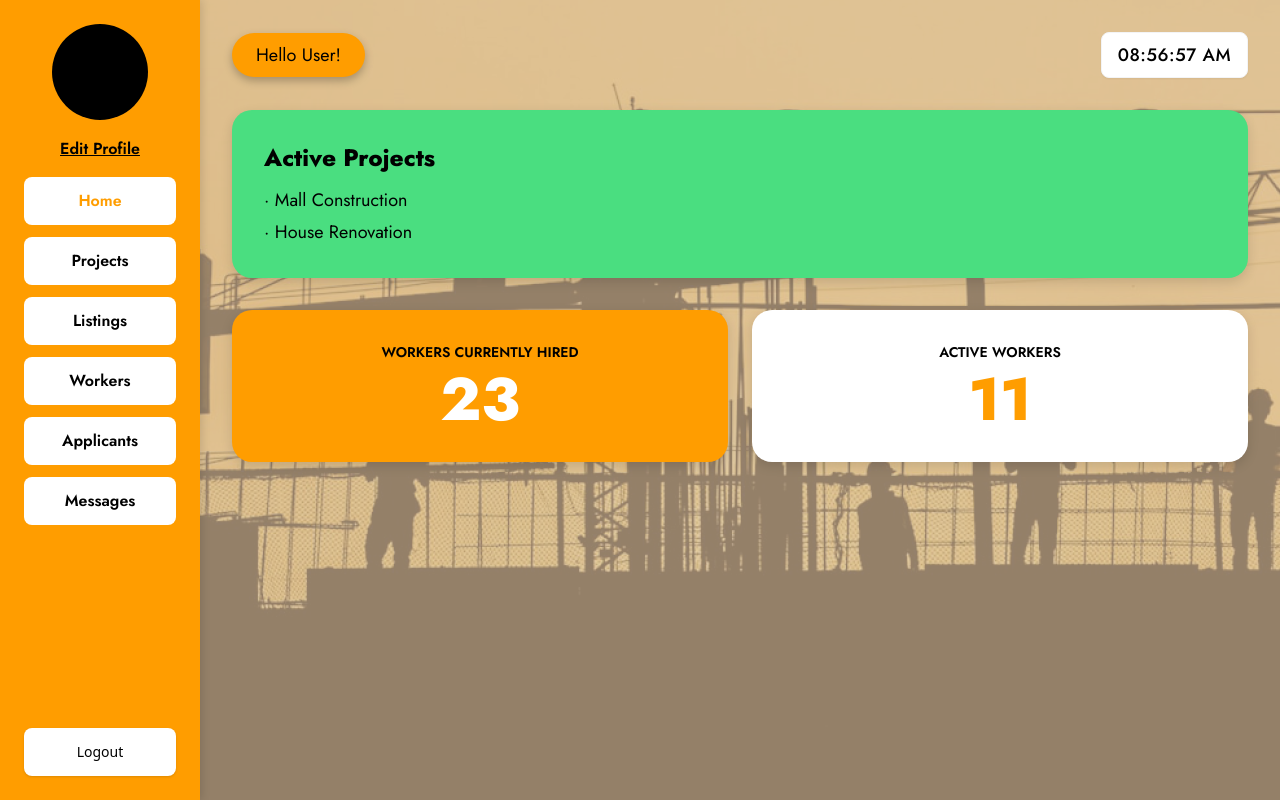
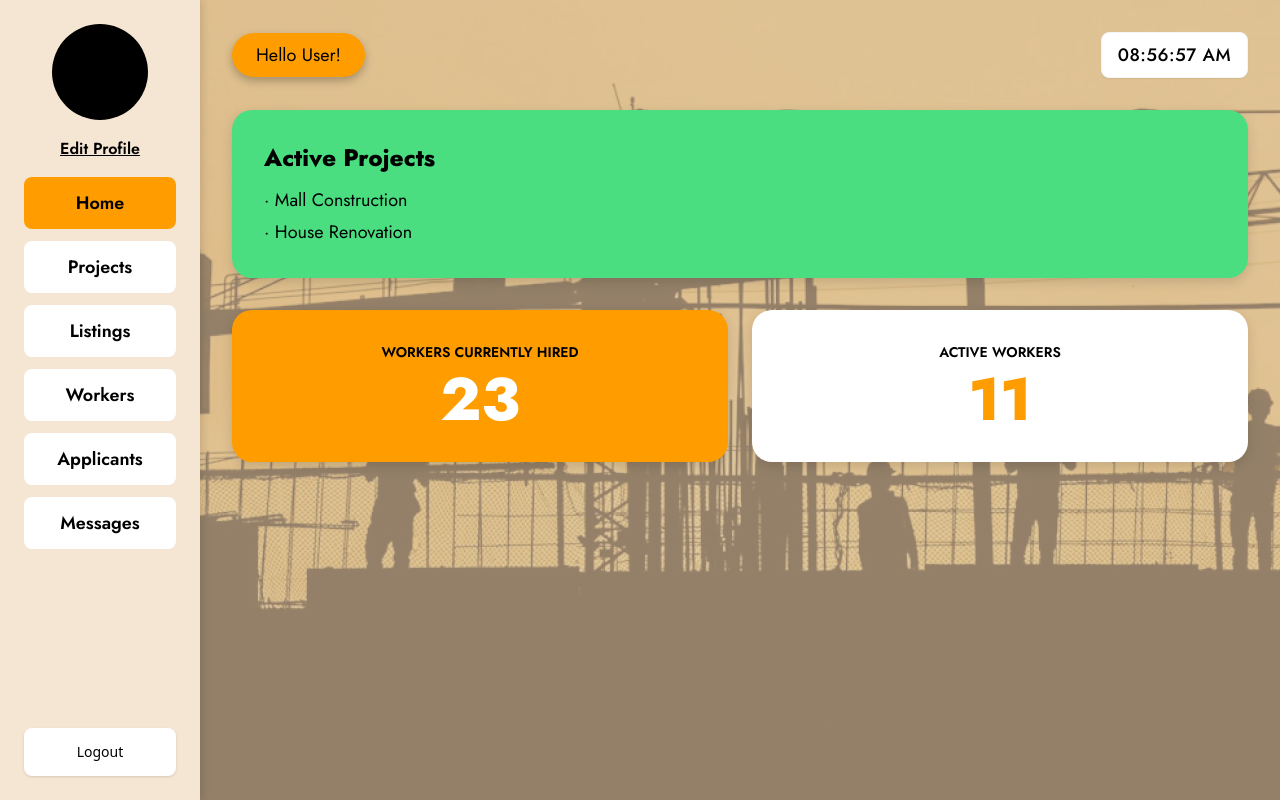
Before and after one commit to danielcanatoy/coconut, a React (Vite) app in the folder frontend/: page /to-hire in a window 1280 px wide. Built offline with nearby package versions, Linux system fonts and the light colour scheme.

Commit message:
Updated worker and company dashboard to same colors

```diff
--- a/frontend/src/screens/ToHirePage/ToHirePage.tsx
+++ b/frontend/src/screens/ToHirePage/ToHirePage.tsx
@@ -37,7 +37,7 @@ export const ToHirePage = (): JSX.Element => {
       />
 
       <div className="flex h-screen relative z-10">
-        <aside className="w-[200px] bg-[#ff9d00] shadow-[2px_0px_8px_#00000020] flex flex-col overflow-y-auto">
+        <aside className="w-[200px] bg-[#f5e6d3] shadow-[2px_0px_8px_#00000020] flex flex-col overflow-y-auto">
           <div className="p-6 space-y-4">
             <div className="text-center">
               <div className="w-24 h-24 bg-black rounded-full mx-auto mb-4" />
@@ -52,10 +52,10 @@ export const ToHirePage = (): JSX.Element => {
             <div className="space-y-3 mt-8">
               <button
                 onClick={() => setActiveSection("home")}
-                className={`w-full py-3 px-4 rounded-lg [font-family:'Jost',Helvetica] font-semibold text-base transition-colors ${
+                className={`w-full py-3 px-4 rounded-lg [font-family:'Jost',Helvetica] font-semibold text-lg transition-colors ${
                   activeSection === "home"
-                    ? "bg-white text-[#ff9d00]"
-                    : "bg-white text-black hover:bg-gray-100"
+                    ? "bg-[#ff9d00] text-black"
+                    : "bg-white text-black hover:bg-[#ffce80]"
                 }`}
               >
                 Home
@@ -63,10 +63,10 @@ export const ToHirePage = (): JSX.Element => {
 
               <button
                 onClick={() => setActiveSection("projects")}
-                className={`w-full py-3 px-4 rounded-lg [font-family:'Jost',Helvetica] font-semibold text-base transition-colors ${
+                className={`w-full py-3 px-4 rounded-lg [font-family:'Jost',Helvetica] font-semibold text-lg transition-colors ${
                   activeSection === "projects"
-                    ? "bg-white text-[#ff9d00]"
-                    : "bg-white text-black hover:bg-gray-100"
+                    ? "bg-[#ff9d00] text-black"
+                    : "bg-white text-black hover:bg-[#ffce80]"
                 }`}
               >
                 Projects
@@ -74,10 +74,10 @@ export const ToHirePage = (): JSX.Element => {
 
               <button
                 onClick={() => setActiveSection("listings")}
-                className={`w-full py-3 px-4 rounded-lg [font-family:'Jost',Helvetica] font-semibold text-base transition-colors ${
+                className={`w-full py-3 px-4 rounded-lg [font-family:'Jost',Helvetica] font-semibold text-lg transition-colors ${
                   activeSection === "listings"
-                    ? "bg-white text-[#ff9d00]"
-                    : "bg-white text-black hover:bg-gray-100"
+                    ? "bg-[#ff9d00] text-black"
+                    : "bg-white text-black hover:bg-[#ffce80]"
                 }`}
               >
                 Listings
@@ -85,10 +85,10 @@ export const ToHirePage = (): JSX.Element => {
 
               <button
                 onClick={() => setActiveSection("workers")}
-                className={`w-full py-3 px-4 rounded-lg [font-family:'Jost',Helvetica] font-semibold text-base transition-colors ${
+                className={`w-full py-3 px-4 rounded-lg [font-family:'Jost',Helvetica] font-semibold text-lg transition-colors ${
                   activeSection === "workers"
-                    ? "bg-white text-[#ff9d00]"
-                    : "bg-white text-black hover:bg-gray-100"
+                    ? "bg-[#ff9d00] text-black"
+                    : "bg-white text-black hover:bg-[#ffce80]"
                 }`}
               >
                 Workers
@@ -96,10 +96,10 @@ export const ToHirePage = (): JSX.Element => {
 
               <button
                 onClick={() => setActiveSection("applicants")}
-                className={`w-full py-3 px-4 rounded-lg [font-family:'Jost',Helvetica] font-semibold text-base transition-colors ${
+                className={`w-full py-3 px-4 rounded-lg [font-family:'Jost',Helvetica] font-semibold text-lg transition-colors ${
                   activeSection === "applicants"
-                    ? "bg-white text-[#ff9d00]"
-                    : "bg-white text-black hover:bg-gray-100"
+                    ? "bg-[#ff9d00] text-black"
+                    : "bg-white text-black hover:bg-[#ffce80]"
                 }`}
               >
                 Applicants
@@ -107,10 +107,10 @@ export const ToHirePage = (): JSX.Element => {
 
               <button
                 onClick={() => setActiveSection("messages")}
-                className={`w-full py-3 px-4 rounded-lg [font-family:'Jost',Helvetica] font-semibold text-base transition-colors ${
+                className={`w-full py-3 px-4 rounded-lg [font-family:'Jost',Helvetica] font-semibold text-lg transition-colors ${
                   activeSection === "messages"
-                    ? "bg-white text-[#ff9d00]"
-                    : "bg-white text-black hover:bg-gray-100"
+                    ? "bg-[#ff9d00] text-black"
+                    : "bg-white text-black hover:bg-[#ffce80]"
                 }`}
               >
                 Messages
--- a/frontend/src/screens/WorkerPage/WorkerPage.tsx
+++ b/frontend/src/screens/WorkerPage/WorkerPage.tsx
@@ -46,7 +46,7 @@ export const WorkerPage = (): JSX.Element => {
                 className={`w-full py-3 px-4 rounded-lg [font-family:'Jost',Helvetica] font-semibold text-lg transition-colors ${
                   activeSection === "home"
                     ? "bg-[#ff9d00] text-black"
-                    : "bg-white text-black hover:bg-gray-100"
+                    : "bg-white text-black hover:bg-[#ffce80]"
                 }`}
               >
                 Home
@@ -57,7 +57,7 @@ export const WorkerPage = (): JSX.Element => {
                 className={`w-full py-3 px-4 rounded-lg [font-family:'Jost',Helvetica] font-semibold text-lg transition-colors ${
                   activeSection === "projects"
                     ? "bg-[#ff9d00] text-black"
-                    : "bg-white text-black hover:bg-gray-100"
+                    : "bg-white text-black hover:bg-[#ffce80]"
                 }`}
               >
                 Projects
@@ -68,7 +68,7 @@ export const WorkerPage = (): JSX.Element => {
                 className={`w-full py-3 px-4 rounded-lg [font-family:'Jost',Helvetica] font-semibold text-lg transition-colors ${
                   activeSection === "messages"
                     ? "bg-[#ff9d00] text-black"
-                    : "bg-white text-black hover:bg-gray-100"
+                    : "bg-white text-black hover:bg-[#ffce80]"
                 }`}
               >
                 Messages
```
